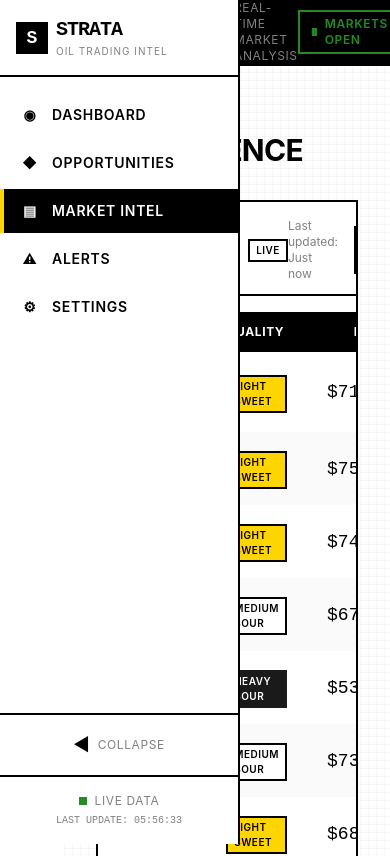
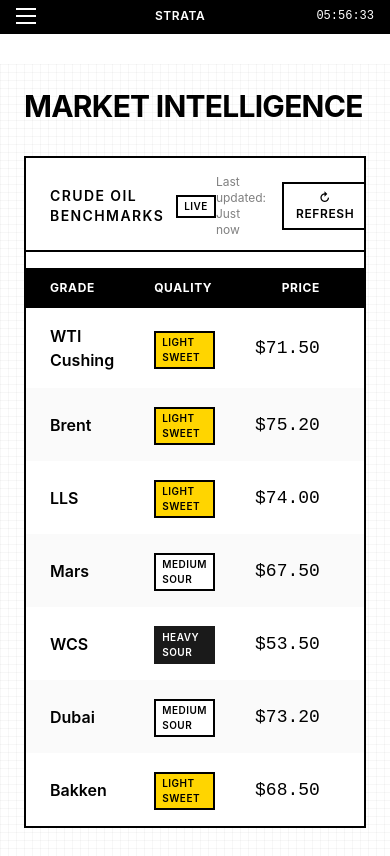
Before and after one commit to sami5436/Strata, a Next.js app in the folder strata-app/: page /market in a window 390 px wide. Shown: the top 856 px of the page. Built offline with nearby package versions, Linux system fonts and the light colour scheme; no server answers.

Commit message:
feat: Enhance crude price calculation for missing data, improve widget responsiveness, and reset initial store state.

```diff
--- a/strata-app/src/components/layout/MainLayout.tsx
+++ b/strata-app/src/components/layout/MainLayout.tsx
@@ -11,10 +11,11 @@ interface MainLayoutProps {
 /**
  * MainLayout Component - Industrial Brutalism Style
  * Combines Sidebar + TopBar + Main content area with grid background
- * Supports collapsible sidebar
+ * Supports collapsible sidebar and responsive mobile layout
  */
 export function MainLayout({ children }: MainLayoutProps) {
     const [sidebarExpanded, setSidebarExpanded] = useState(true);
+    const [mobileMenuOpen, setMobileMenuOpen] = useState(false);
 
     // Listen for sidebar state changes
     useEffect(() => {
@@ -29,25 +30,54 @@ export function MainLayout({ children }: MainLayoutProps) {
             setSidebarExpanded(current === "true");
         };
 
+        // Listen for mobile menu toggle
+        const handleMobileMenuChange = (e: CustomEvent) => {
+            setMobileMenuOpen(e.detail);
+        };
+
         // Check periodically for changes (simple approach)
         const interval = setInterval(handleSidebarChange, 100);
-        return () => clearInterval(interval);
+
+        window.addEventListener("mobileMenuToggle" as any, handleMobileMenuChange as any);
+
+        return () => {
+            clearInterval(interval);
+            window.removeEventListener("mobileMenuToggle" as any, handleMobileMenuChange as any);
+        };
     }, []);
+
+    // Close mobile menu when clicking overlay
+    const handleOverlayClick = () => {
+        setMobileMenuOpen(false);
+        window.dispatchEvent(new CustomEvent("mobileMenuToggle", { detail: false }));
+    };
 
     return (
         <div className="min-h-screen bg-white">
-            {/* Sidebar - Fixed left */}
-            <Sidebar />
+            {/* Mobile Overlay */}
+            {mobileMenuOpen && (
+                <div
+                    className="fixed inset-0 bg-black/50 z-40 md:hidden"
+                    onClick={handleOverlayClick}
+                />
+            )}
+
+            {/* Sidebar - Fixed left, hidden on mobile unless menu is open */}
+            <Sidebar mobileOpen={mobileMenuOpen} onMobileClose={handleOverlayClick} />
 
             {/* TopBar - Fixed top */}
             <TopBar />
 
             {/* Main content area with grid background */}
             <main
-                className="mt-16 min-h-[calc(100vh-64px)] grid-background transition-all duration-200"
-                style={{ marginLeft: sidebarExpanded ? 240 : 64 }}
+                className={`
+                    mt-16 min-h-[calc(100vh-64px)] grid-background transition-all duration-200
+                    ml-0
+                    ${sidebarExpanded ? 'md:ml-[240px]' : 'md:ml-[64px]'}
+                `}
             >
-                <div className="p-6">
+                {/* Use CSS classes for responsive margin instead of inline style */}
+                <div className="p-4 md:p-6">
                     {children}
                 </div>
             </main>
--- a/strata-app/src/components/layout/Sidebar.tsx
+++ b/strata-app/src/components/layout/Sidebar.tsx
@@ -18,11 +18,17 @@ const navItems: NavItem[] = [
     { label: "SETTINGS", href: "/setup", icon: "⚙" },
 ];
 
+interface SidebarProps {
+    mobileOpen?: boolean;
+    onMobileClose?: () => void;
+}
+
 /**
  * Sidebar Component - Industrial Brutalism Style
  * Collapsible: 64px (icons only) ↔ 240px (full labels)
+ * Responsive: Hidden on mobile, shown as overlay when mobileOpen is true
  */
-export function Sidebar() {
+export function Sidebar({ mobileOpen = false, onMobileClose }: SidebarProps) {
     const pathname = usePathname();
     const [isExpanded, setIsExpanded] = useState(true);
 
@@ -40,26 +46,33 @@ export function Sidebar() {
         localStorage.setItem("sidebar-expanded", String(newState));
     };
 
+    // Close mobile menu when navigating
+    const handleNavClick = () => {
+        if (onMobileClose) {
+            onMobileClose();
+        }
+    };
+
     return (
         <aside
-            className={`fixed left-0 top-0 h-screen bg-white border-r-2 border-black flex flex-col z-50 transition-all duration-200 ${isExpanded ? "w-sidebar" : "w-16"
-                }`}
+            className={`fixed left-0 top-0 h-screen bg-white border-r-2 border-black flex flex-col z-50 transition-all duration-200
+                ${isExpanded ? "w-sidebar" : "w-16"}
+                ${mobileOpen ? "translate-x-0" : "-translate-x-full"}
+                md:translate-x-0
+            `}
         >
             {/* Logo Section */}
             <div className="border-b-2 border-black p-4">
-                <div className="flex items-center gap-2">
+                <Link href="/" className="flex items-center gap-2 hover:opacity-80 transition-opacity">
                     <div className="w-8 h-8 bg-black flex items-center justify-center flex-shrink-0">
                         <span className="text-white font-mono font-bold text-lg">S</span>
                     </div>
                     {isExpanded && (
                         <div className="overflow-hidden">
                             <h1 className="font-mono font-bold text-xl tracking-tighter">STRATA</h1>
-                            <p className="text-[10px] uppercase tracking-widest text-concrete-gray">
-                                OIL TRADING INTEL
-                            </p>
                         </div>
                     )}
-                </div>
+                </Link>
             </div>
 
             {/* Navigation Links */}
--- a/strata-app/src/components/layout/TopBar.tsx
+++ b/strata-app/src/components/layout/TopBar.tsx
@@ -5,12 +5,13 @@ import { useState, useEffect } from "react";
 
 /**
  * TopBar Component - Fixed header with company info and status
- * Responsive to sidebar collapsed/expanded state
+ * Responsive to sidebar collapsed/expanded state and mobile screens
  */
 export function TopBar() {
     const store = useSetupStore();
     const hasSetup = store.companyName && store.companyType;
     const [sidebarExpanded, setSidebarExpanded] = useState(true);
+    const [mobileMenuOpen, setMobileMenuOpen] = useState(false);
 
     // Listen for sidebar state changes
     useEffect(() => {
@@ -24,7 +25,18 @@ export function TopBar() {
             const current = localStorage.getItem("sidebar-expanded");
             setSidebarExpanded(current === "true");
         }, 100);
-        return () => clearInterval(interval);
+
+        // Listen for mobile menu close events
+        const handleMobileMenuChange = (e: CustomEvent) => {
+            setMobileMenuOpen(e.detail);
+        };
+
+        window.addEventListener("mobileMenuToggle" as any, handleMobileMenuChange as any);
+
+        return () => {
+            clearInterval(interval);
+            window.removeEventListener("mobileMenuToggle" as any, handleMobileMenuChange as any);
+        };
     }, []);
 
     const getCompanyTypeBadge = () => {
@@ -34,39 +46,63 @@ export function TopBar() {
         return `${crudeLabel} ${typeLabel}`;
     };
 
+    const toggleMobileMenu = () => {
+        const newState = !mobileMenuOpen;
+        setMobileMenuOpen(newState);
+        window.dispatchEvent(new CustomEvent("mobileMenuToggle", { detail: newState }));
+    };
+
     return (
         <header
-            className="fixed top-0 right-0 h-topbar bg-black text-white z-40 flex items-center justify-between px-6 border-b-2 border-black transition-all duration-200"
-            style={{ left: sidebarExpanded ? 240 : 64 }}
+            className={`
+                fixed top-0 right-0 h-topbar bg-black text-white z-40 flex items-center justify-between px-4 md:px-6 border-b-2 border-black transition-all duration-200
+                left-0
+                ${sidebarExpanded ? 'md:left-[240px]' : 'md:left-[64px]'}
+            `}
         >
-            {/* Left: Title */}
-            <div className="flex items-center gap-4">
-                <h1 className="font-semibold uppercase tracking-wider text-sm">
-                    Trading Intelligence
+            {/* Mobile: Hamburger Menu */}
+            <button
+                className="md:hidden p-2 -ml-2 hover:bg-gray-800 transition-colors"
+                onClick={toggleMobileMenu}
+                aria-label="Toggle menu"
+            >
+                <div className="w-5 h-4 flex flex-col justify-between">
+                    <span className={`block h-0.5 bg-white transition-all duration-200 ${mobileMenuOpen ? 'rotate-45 translate-y-1.5' : ''}`} />
+                    <span className={`block h-0.5 bg-white transition-all duration-200 ${mobileMenuOpen ? 'opacity-0' : ''}`} />
+                    <span className={`block h-0.5 bg-white transition-all duration-200 ${mobileMenuOpen ? '-rotate-45 -translate-y-1.5' : ''}`} />
+                </div>
+            </button>
+
+            {/* Left: Title - Simplified on mobile */}
+            <div className="flex items-center gap-2 md:gap-4">
+                <h1 className="font-semibold uppercase tracking-wider text-xs md:text-sm">
+                    <span className="hidden sm:inline">Trading Intelligence</span>
+                    <span className="sm:hidden">STRATA</span>
                 </h1>
-                <span className="text-concrete-gray">|</span>
-                <span className="text-concrete-gray uppercase text-xs tracking-wider">
+                <span className="hidden md:inline text-concrete-gray">|</span>
+                <span className="hidden md:inline text-concrete-gray uppercase text-xs tracking-wider">
                     Real-Time Market Analysis
                 </span>
             </div>
 
-            {/* Center: Live Indicator */}
-            <div className="flex items-center gap-2 px-3 py-1 border border-forest-green">
+            {/* Center: Live Indicator - Hidden on smallest screens */}
+            <div className="hidden sm:flex items-center gap-2 px-2 md:px-3 py-1 border border-forest-green">
                 <div className="w-2 h-2 bg-forest-green animate-pulse-subtle" />
-                <span className="text-xs uppercase tracking-wider text-forest-green font-semibold">
-                    Markets Open
+                <span className="text-[10px] md:text-xs uppercase tracking-wider text-forest-green font-semibold">
+                    <span className="hidden md:inline">Markets Open</span>
+                    <span className="md:hidden">LIVE</span>
                 </span>
             </div>
 
-            {/* Right: Company Info + Time */}
-            <div className="flex items-center gap-4">
-                <span className="font-mono text-sm">
+            {/* Right: Company Info + Time - Simplified on mobile */}
+            <div className="flex items-center gap-2 md:gap-4">
+                <span className="font-mono text-xs md:text-sm">
                     {new Date().toLocaleTimeString("en-US", { hour12: false })}
                 </span>
-                <span className="text-concrete-gray">CST</span>
+                <span className="hidden sm:inline text-concrete-gray text-xs">CST</span>
 
                 {hasSetup && (
-                    <div className="flex items-center gap-3 pl-4 border-l border-gray-600">
+                    <div className="hidden lg:flex items-center gap-3 pl-4 border-l border-gray-600">
                         <span className="text-sm font-semibold uppercase tracking-wider">
                             {store.companyName}
                         </span>
--- a/strata-app/src/components/widgets/MarketPricesWidget.tsx
+++ b/strata-app/src/components/widgets/MarketPricesWidget.tsx
@@ -35,7 +35,7 @@ function PriceCell({ label, data, loading }: PriceCellProps) {
                 {label}
             </p>
             <div className="flex items-baseline gap-2">
-                <span className="font-mono font-bold text-3xl" data-metric>
+                <span className="font-mono font-bold text-2xl md:text-3xl" data-metric>
                     {data.unit === "$/gal"
                         ? data.price.toFixed(3)
                         : data.price.toFixed(2)
```
Also changed, not shown: strata-app/src/app/page.tsx (+8 -14 lines), strata-app/src/components/widgets/DashboardWidgets.tsx (+33 -24 lines), strata-app/src/lib/store/setupStore.ts (+7 -7 lines), strata-app/public/dashboard-preview.png.
